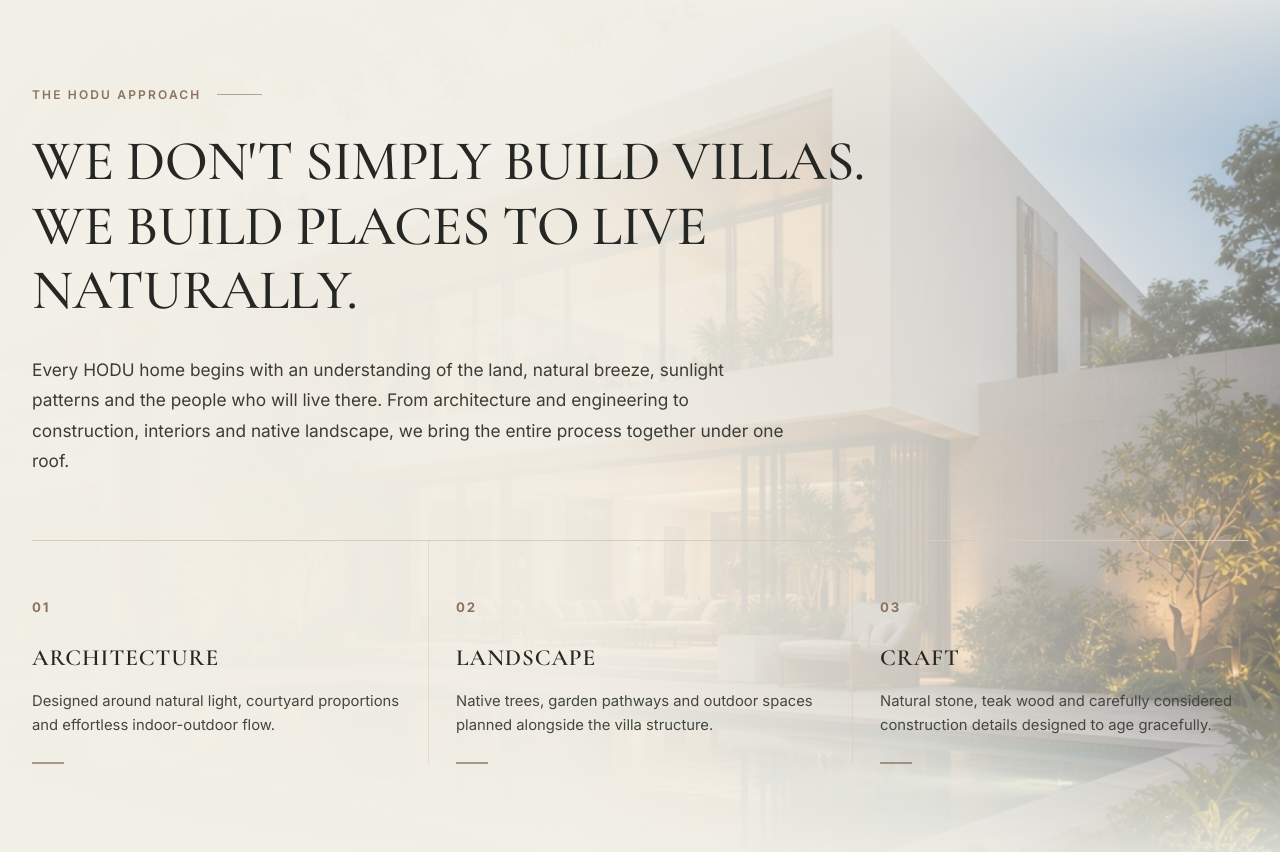
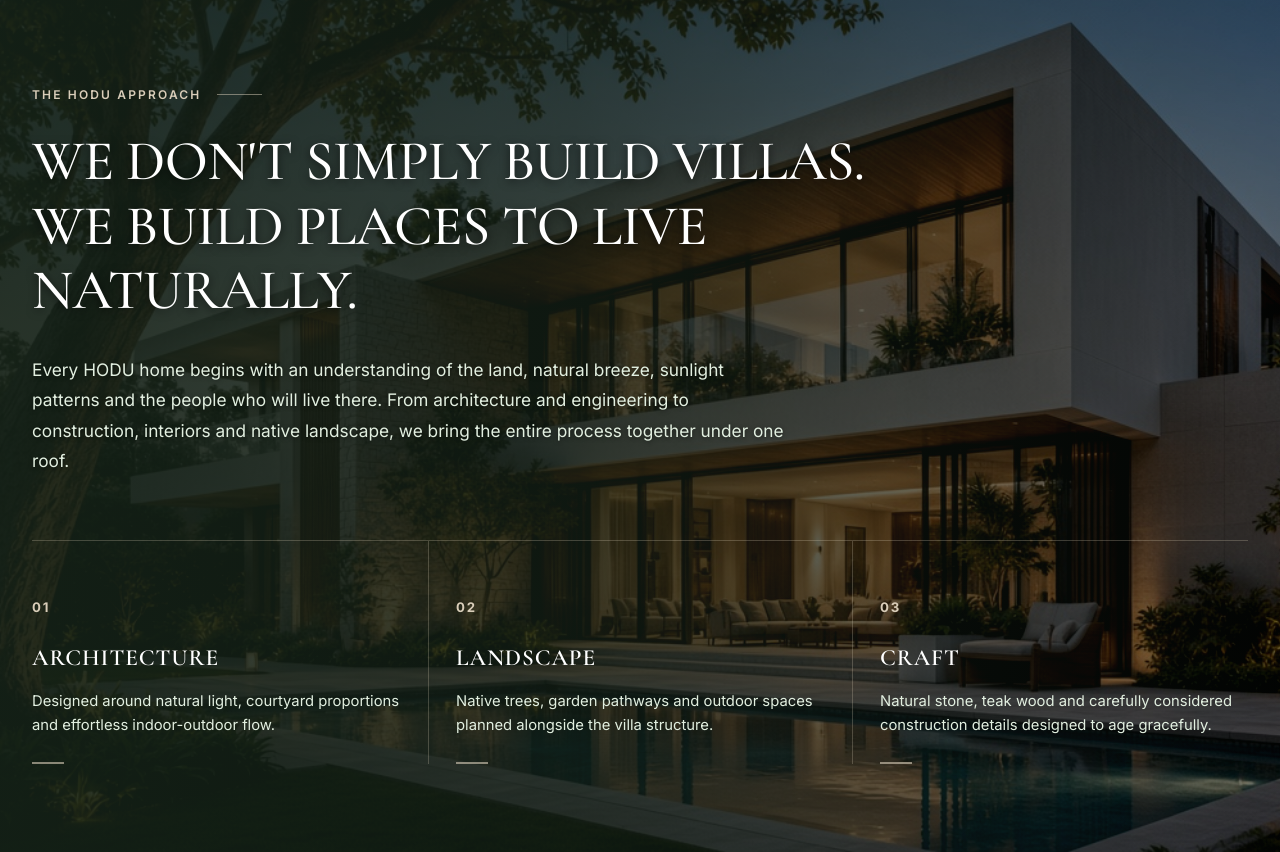
Before and after one commit to palingivinod/Hodu_Template, a React (Vite) app in the folder client/: page / in a window 1280 px wide. Shown: the part 840-1692 px from the top of the page. Built offline with nearby package versions, Linux system fonts and the light colour scheme.

Commit message:
Left align text, remove white overlay filter, and decrease background image brightness for IntroSection

```diff
--- a/client/src/styles/global.css
+++ b/client/src/styles/global.css
@@ -533,8 +533,8 @@
   position: relative;
   overflow: hidden;
   padding: 7.5rem 0;
-  background-color: #F3F0E7;
-  color: #252724;
+  background-color: #162419;
+  color: #FFFFFF;
 }
 
 .hodu-intro__bg {
@@ -550,9 +550,9 @@
   width: 100%;
   height: 100%;
   object-fit: cover;
-  object-position: right center;
-  opacity: 0.85;
-  filter: contrast(1.05) saturate(1.1);
+  object-position: center;
+  opacity: 1;
+  filter: brightness(0.55) contrast(1.1) !important;
 }
 
 .hodu-intro__bg-overlay {
@@ -560,17 +560,10 @@
   inset: 0;
   background: linear-gradient(
     90deg,
-    rgba(243, 240, 231, 0.99) 0%,
-    rgba(243, 240, 231, 0.95) 45%,
-    rgba(243, 240, 231, 0.72) 72%,
-    rgba(243, 240, 231, 0.15) 100%
-  ),
-  linear-gradient(
-    180deg,
-    rgba(244, 241, 233, 0.98) 0%,
-    rgba(243, 240, 231, 0.25) 20%,
-    rgba(243, 240, 231, 0.25) 80%,
-    rgba(238, 242, 236, 0.98) 100%
+    rgba(22, 36, 25, 0.85) 0%,
+    rgba(22, 36, 25, 0.65) 45%,
+    rgba(22, 36, 25, 0.3) 75%,
+    rgba(22, 36, 25, 0.1) 100%
   );
   z-index: 2;
 }
@@ -582,6 +575,9 @@
 
 .hodu-intro__header {
   margin-bottom: 4rem;
+  text-align: left;
+  margin-left: 0;
+  max-width: 840px;
 }
 
 .hodu-intro__eyebrow-wrapper {
@@ -592,7 +588,7 @@
 }
 
 .hodu-intro .hodu-eyebrow {
-  color: #8B735C;
+  color: #D9CDB9;
   font-size: 0.75rem;
   font-weight: 600;
   letter-spacing: 0.18em;
@@ -603,8 +599,8 @@
 .hodu-intro__eyebrow-line {
   width: 45px;
   height: 1px;
-  background-color: #8B735C;
-  opacity: 0.6;
+  background-color: #D9CDB9;
+  opacity: 0.5;
 }
 
 .hodu-intro__heading {
@@ -612,18 +608,20 @@
   font-size: clamp(2.3rem, 4.4vw, 3.6rem);
   font-weight: 500;
   line-height: 1.15;
-  color: #252724;
+  color: #FFFFFF;
   margin-bottom: 2rem;
   max-width: 860px;
   letter-spacing: -0.01em;
+  text-shadow: 0 2px 10px rgba(0, 0, 0, 0.6);
 }
 
 .hodu-intro__lead {
   font-family: var(--font-sans);
   font-size: clamp(1.025rem, 1.35vw, 1.2rem);
   line-height: 1.75;
-  color: #3A3D38;
+  color: #E2EFE0;
   max-width: 760px;
+  text-shadow: 0 1px 4px rgba(0, 0, 0, 0.5);
 }
 
 .hodu-intro__grid {
@@ -631,7 +629,7 @@
   grid-template-columns: repeat(3, 1fr);
   gap: 3.5rem;
   padding-top: 3.5rem;
-  border-top: 1px solid #D8CCB7;
+  border-top: 1px solid rgba(217, 205, 185, 0.25);
   position: relative;
 }
 
@@ -647,8 +645,7 @@
     bottom: 0;
     left: -1.75rem;
     width: 1px;
-    background-color: #D8CCB7;
-    opacity: 0.55;
+    background-color: rgba(217, 205, 185, 0.25);
   }
 }
 
@@ -657,7 +654,7 @@
   font-size: 0.825rem;
   font-weight: 700;
   letter-spacing: 0.15em;
-  color: #8B735C;
+  color: #D9CDB9;
   margin-bottom: 1.25rem;
   display: block;
 }
@@ -667,22 +664,22 @@
   font-size: 1.45rem;
   font-weight: 600;
   letter-spacing: 0.04em;
-  color: #252724;
+  color: #FFFFFF;
   margin-bottom: 0.75rem;
 }
 
 .hodu-intro__card-desc {
   font-size: 0.925rem;
   line-height: 1.65;
-  color: #434741;
+  color: #E2EFE0;
   margin-bottom: 1.5rem;
 }
 
 .hodu-intro__card-line {
   width: 32px;
   height: 2px;
-  background-color: #8B735C;
-  opacity: 0.7;
+  background-color: #D9CDB9;
+  opacity: 0.6;
 }
 
 /* ==========================================================================
```
